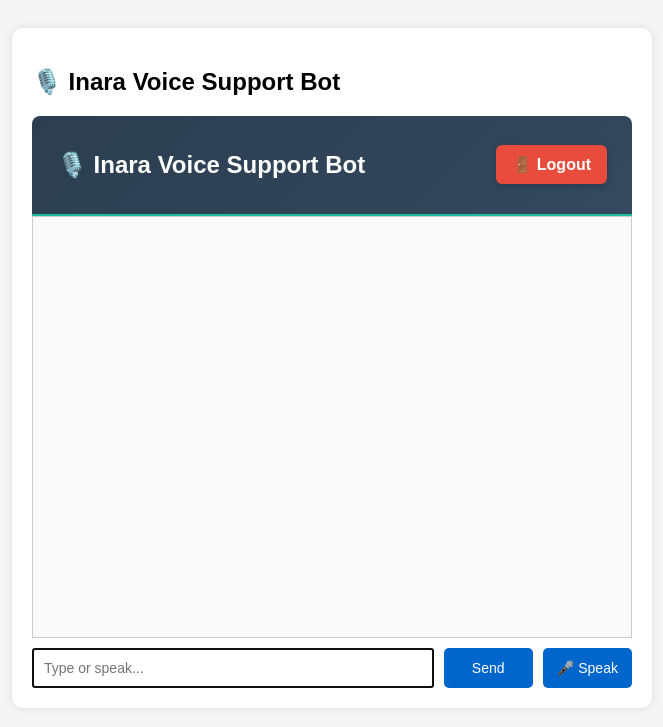
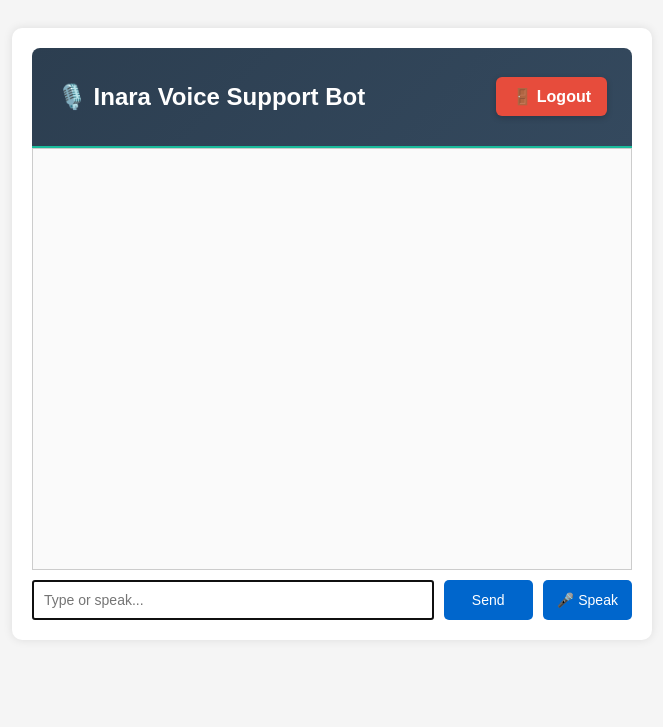
Before and after one commit to AhmedRaza-2/INARACHATBOT, a Flask app: page / in a window 1280 px wide. Shown: the top 727 px of the page, without its empty margins (308-971 px from the left). Run offline with Flask 3, Linux system fonts and the light colour scheme; the visitor is signed in with stand-in values (Sample User, id 1).

Commit message:
header update

```diff
--- a/templates/index.html
+++ b/templates/index.html
@@ -7,7 +7,6 @@
 </head>
 <body>
   <div class="chat-container">
-    <h2>🎙️ Inara Voice Support Bot</h2>
     <div class="header">
       <h2>🎙️ Inara Voice Support Bot</h2>
       <a href="/logout" class="logout-btn">🚪 Logout</a>
```
